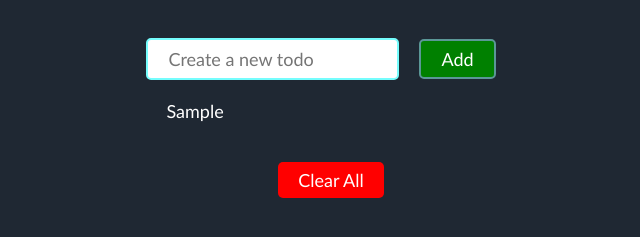
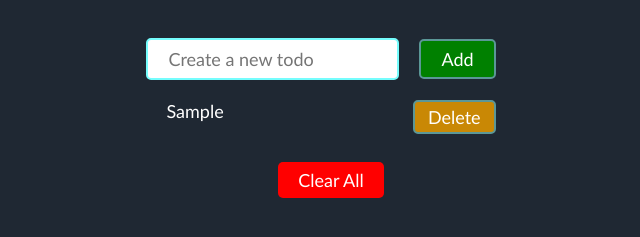
Before and after one commit to grae-cie/Todo-List-App, a plain HTML site: page index.html in a window 1280 px wide. Both pictures are taken after typing "Sample" into the empty fields and a click on the button "Add". Shown: the part 63-300 px from the top of the page, without its empty margins (319-959 px from the left). Drawn offline with Linux system fonts and the light colour scheme.

Commit message:
Add files via upload

```diff
--- a/style.css
+++ b/style.css
@@ -4,7 +4,6 @@ body{
   display: table;
   margin: 0px auto;
   text-align: center;
-  color: white;
 
 
 }
@@ -51,3 +50,14 @@ div{
   position: relative;
   margin-top: 20px;
 }
+
+div > button {
+  background-color: rgb(201, 136, 5) ;
+  margin-left: 0px;
+  border-radius: 5px;
+  text-align: right;
+  padding: 4px 13px;
+  position: absolute;
+  right: 0px;
+  margin-top: 0px;
+}
--- a/todo.js
+++ b/todo.js
@@ -22,9 +22,15 @@ function render(){
   todoContent.innerHTML = ""
   todos.forEach(function(newTodo){
   let element = document.createElement("div")
-  const deleteBtn = document.createElement("button")
+  let deleteBtn = document.createElement("button")
+  deleteBtn.innerText = "Delete"
   element.innerText = newTodo
   todoContent.appendChild(element)
+  element.appendChild(deleteBtn)
+  deleteBtn.addEventListener("click", function(){
+    localStorage.clear()
+    element.innerHTML = ""
+  })
 
   })
 }
```
